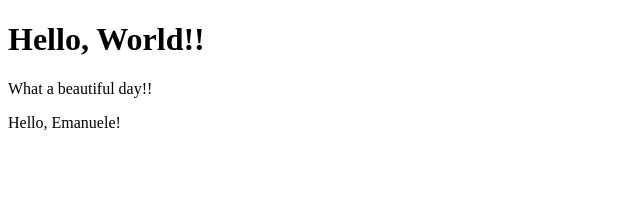
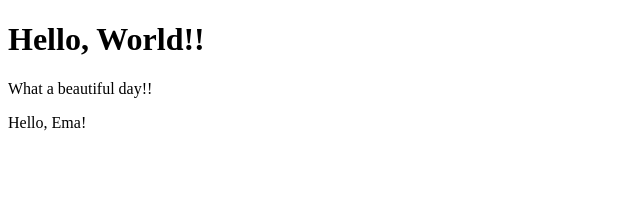
Before and after one commit to Simulaemanuele/react-exercises, a React (Create React App) app: page / in a window 1280 px wide. Shown: the top 204 px of the page, without its empty margins (0-640 px from the left). Built offline with nearby package versions, Linux system fonts and the light colour scheme.

Commit message:
exercise basic-concepts/props-02 done

```diff
--- a/src/App.js
+++ b/src/App.js
@@ -7,7 +7,7 @@ export class App extends React.Component{
         return(
         <div>
             <HelloWorld />
-            <Welcome name='Emanuele' />
+            <Welcome /*name='Emanuele'*/ />
             </div>
         )
     }
--- a/src/Welcome.js
+++ b/src/Welcome.js
@@ -4,7 +4,7 @@ export class Welcome extends React.Component {
     render(){
         return (
             <div>
-                <p>Hello, {this.props.name}!</p>
+                <p>Hello, {this.props.name ?? 'Ema'}!</p>
             </div>
         )
     }
```
